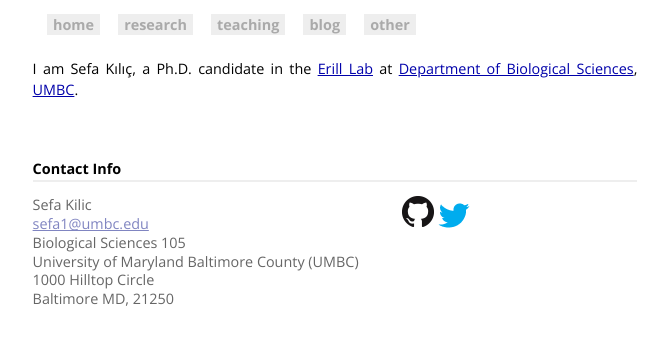
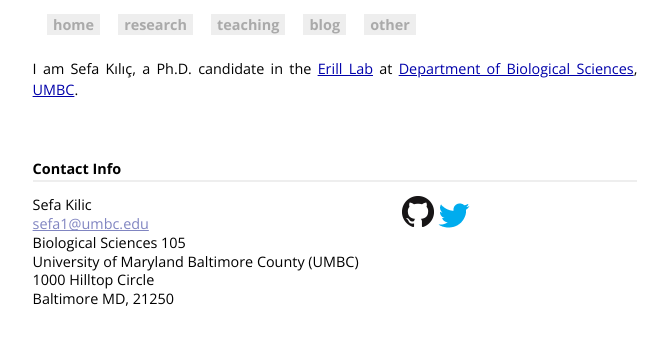
Before and after one commit to sefakilic/sefakilic.github.io, a Jekyll site: the page built from index.html, in a window 1280 px wide. Shown: the top 345 px of the page, without its empty margins (305-973 px from the left). Built offline with Jekyll 4.4.1, drawn with Linux system fonts in a browser that asks for light colours; Markdown is read by kramdown in place of the engine named in the settings.

Commit message:
change css

```diff
--- a/css/main.css
+++ b/css/main.css
@@ -111,8 +111,8 @@ a:visited { color: #a0a; }
 }
 
 .contact-div {
-    color: #666;
 }
+
 .contact-div .contact {
   float: left;
   margin-right: 3em;
```
